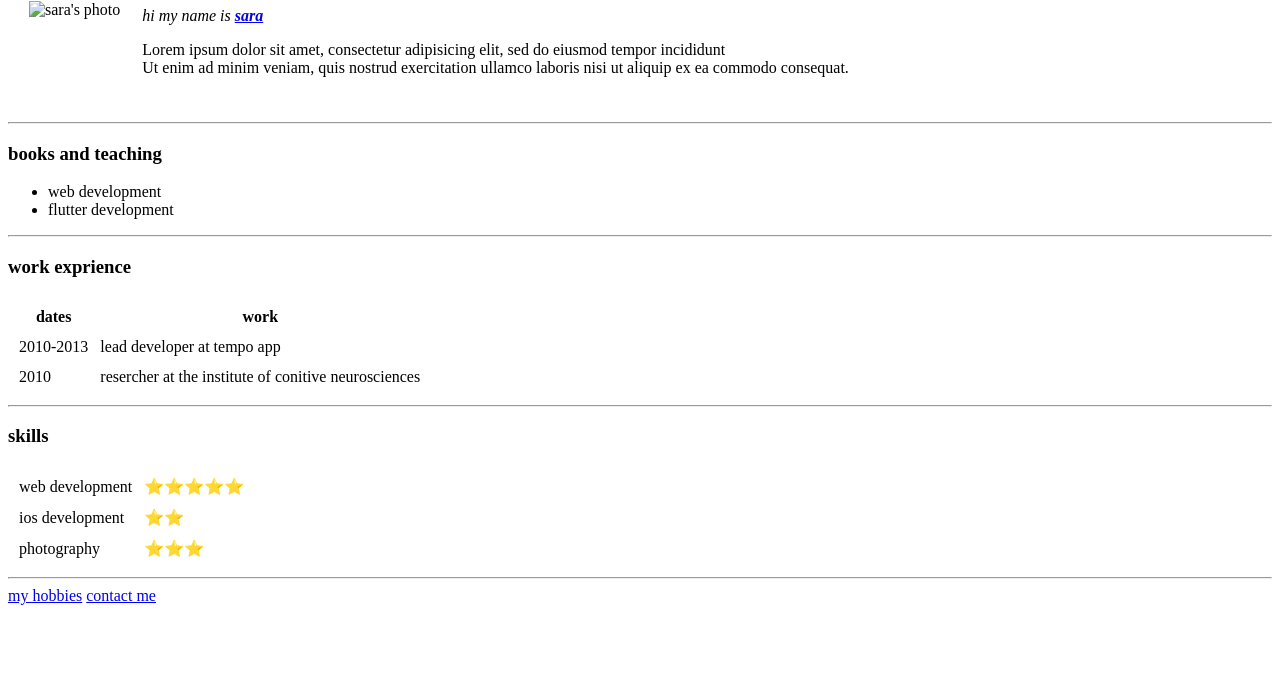
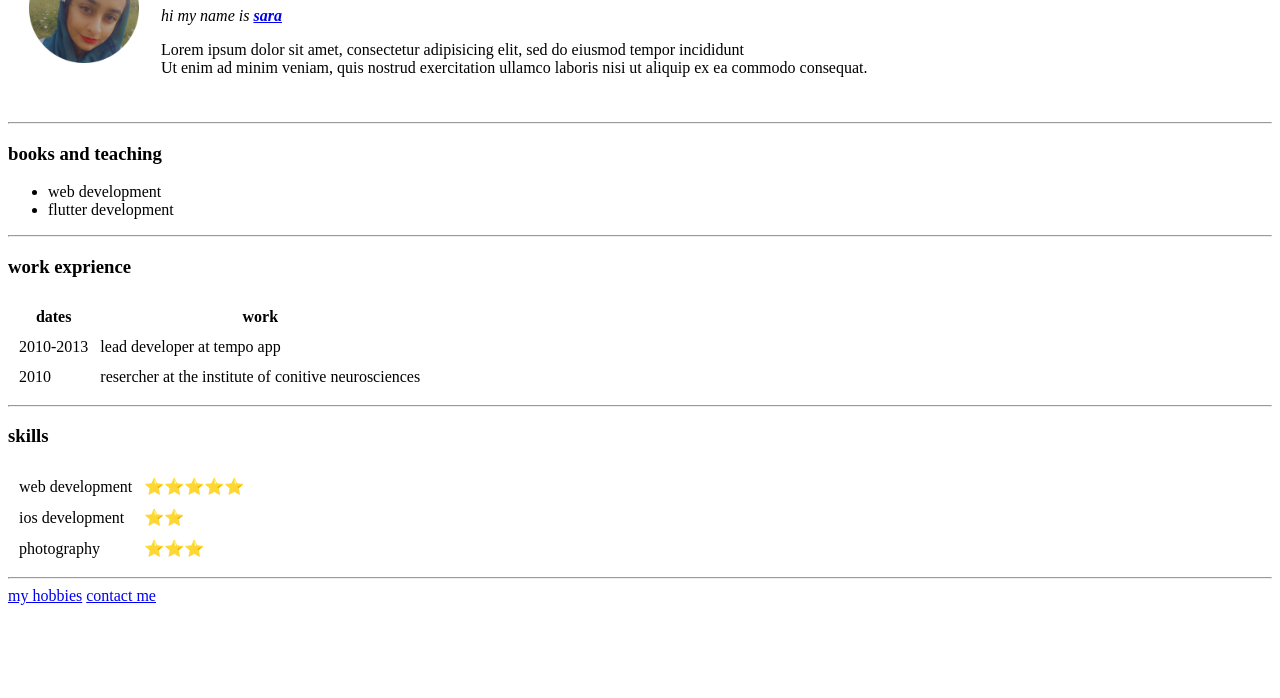
Before and after one commit to SARAslmnzd/cv, a plain HTML site: page index.html in a window 1280 px wide. Shown: the part 102-800 px from the top of the page. Drawn offline with Linux system fonts and the light colour scheme.

Commit message:
Update index.html

```diff
--- a/index.html
+++ b/index.html
@@ -9,7 +9,7 @@
 <body>
   <table cellspacing="20">
     <tr>
-      <td><img src="Snapchat-modified.png" alt="sara's photo" width="110px" height="110px"></td>
+      <td><img src="img/Snapchat-modified.png" alt="sara's photo" width="110px" height="110px"></td>
       <td>
         <h1>sara salmanizad</h1>
         <p><em>hi my name is <strong> <a href="https://www.google.com/">sara</a></strong></em></p>
```
